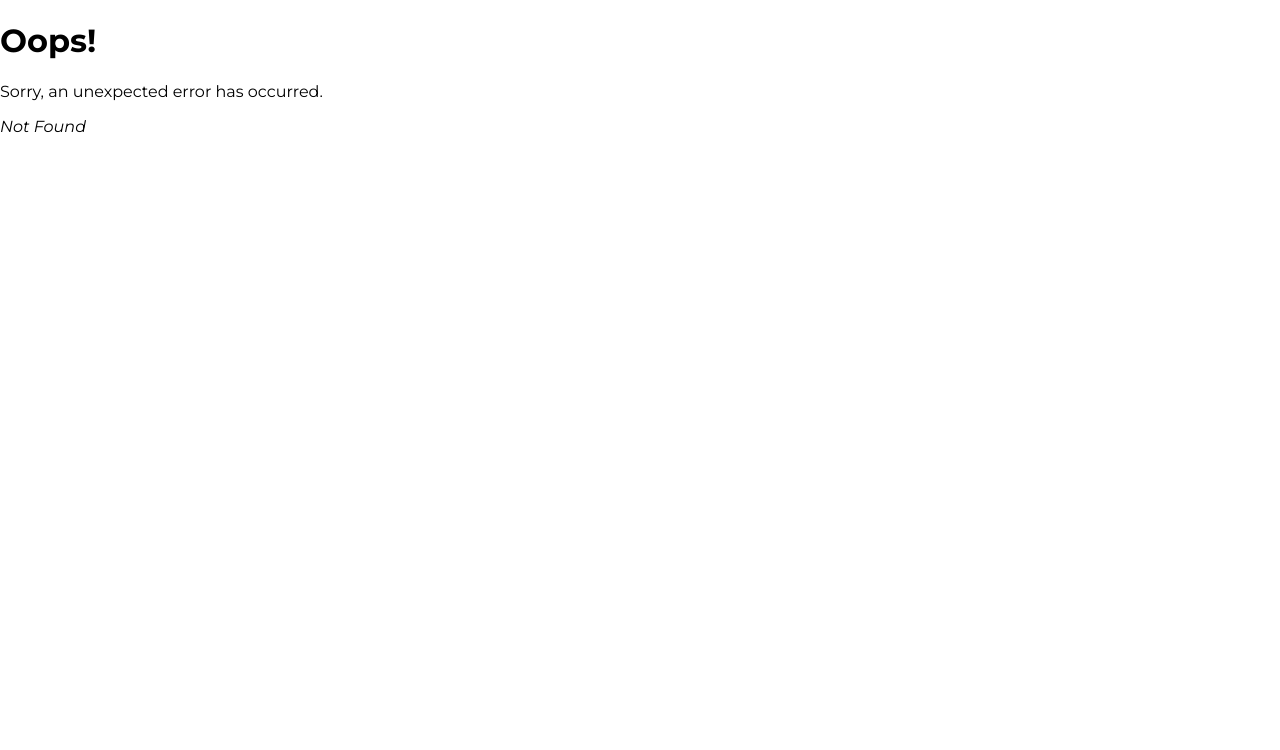
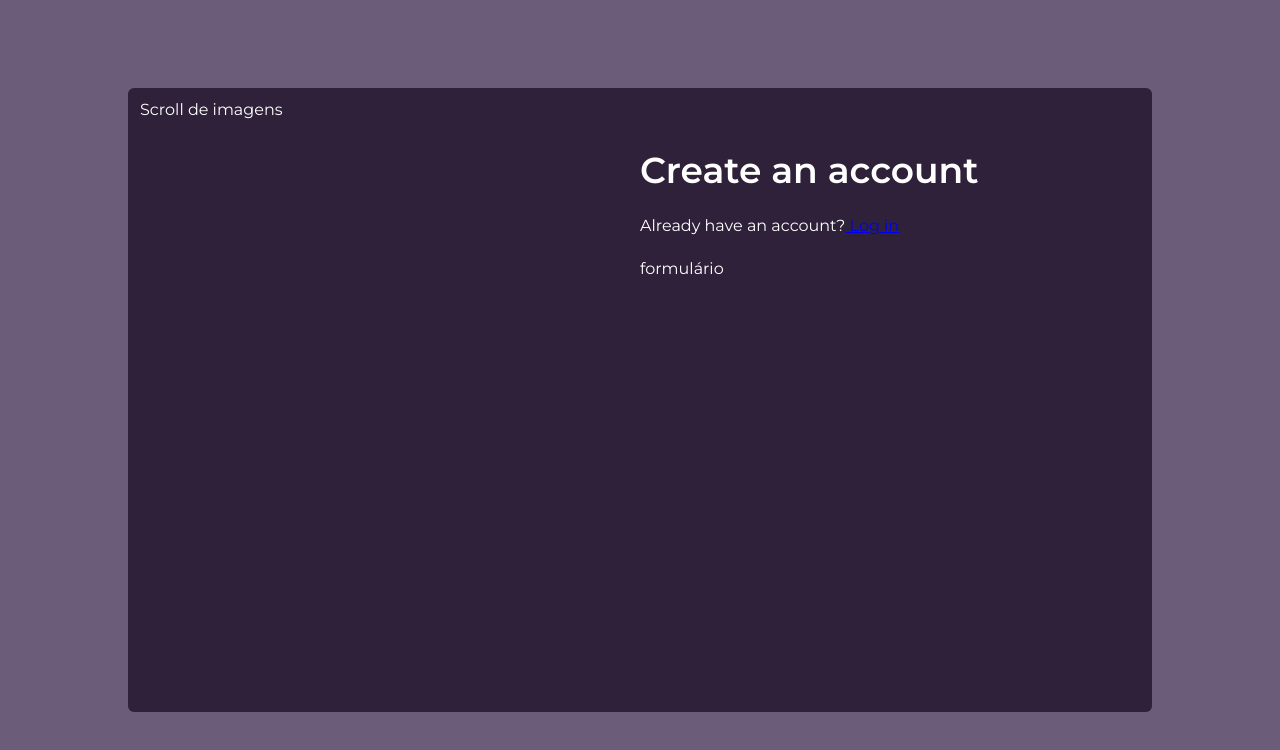
Before and after one commit to lucasdsr/QuickSign, a React (Vite) app: page /register in a window 1280 px wide. Before the commit this address had no page. Shown: the top 750 px of the page. Built offline with nearby package versions, Linux system fonts and the light colour scheme.

Commit message:
feat(register-page): add formContainer

```diff
--- a/package.json
+++ b/package.json
@@ -10,6 +10,8 @@
     "preview": "vite preview"
   },
   "dependencies": {
+    "@emotion/react": "^11.14.0",
+    "@emotion/styled": "^11.14.0",
     "@mui/icons-material": "^6.4.7",
     "@mui/material": "^6.4.7",
     "@mui/styled-engine-sc": "^6.1.0",
--- /dev/null
+++ b/src/components/FormsContainer/FormsContainer.tsx
@@ -0,0 +1,19 @@
+import { PropsWithChildren } from "react";
+
+import { Box } from "@mui/material";
+
+import * as S from "./styles.ts";
+
+export const FormsBox = ({ children }: PropsWithChildren) => (
+  <S.Box sx={{ width: '1000px', height: '600px' }}>
+    <Box sx={{ width: { sm: '100%', md: '50%' } }}>Scroll de imagens</Box>
+    <Box
+      sx={{
+        padding: '48px',
+        width: { sm: '100%', md: '50%' }
+      }}
+    >
+      {children}
+    </Box>
+  </S.Box>
+);
--- /dev/null
+++ b/src/components/FormsContainer/styles.ts
@@ -0,0 +1,11 @@
+import { Box as MUIBox } from "@mui/material";
+
+import styled from "styled-components";
+
+export const Box = styled(MUIBox)`
+  display: inline-flex;
+  padding: 12px;
+  border-radius: 6px;
+
+  background: ${(props) => props.theme.colors.secondary};
+`
--- a/src/components/MainLayout/styles.ts
+++ b/src/components/MainLayout/styles.ts
@@ -1,6 +1,11 @@
 import styled from "styled-components";
 
 export const MainContainer = styled.div`
+  display: flex;
+  align-items: center;
+  justify-content: center;
+  flex-direction: column;
+
   width: 100vw;
   height: 100vh;
 
--- /dev/null
+++ b/src/pages/Register/Register.tsx
@@ -0,0 +1,17 @@
+import { Box } from "@mui/material";
+import { FormsBox } from "../../components/FormsContainer/FormsContainer";
+
+export const Register = () => (
+  <div id="register-page">
+    <FormsBox>
+      <Box >
+        <span style={{ fontSize: '36px', fontWeight: 600 }}>Create an account</span> <br/>
+        <span style={{ display: 'inline-block', margin: '24px 0px' }}>Already have an account?</span>
+        <a href='/'> Log in</a>
+        <Box>
+          formulário
+        </Box>
+      </Box>
+    </FormsBox>
+  </div>
+);
```
Also changed, not shown: src/main.tsx (+8 -3 lines).
